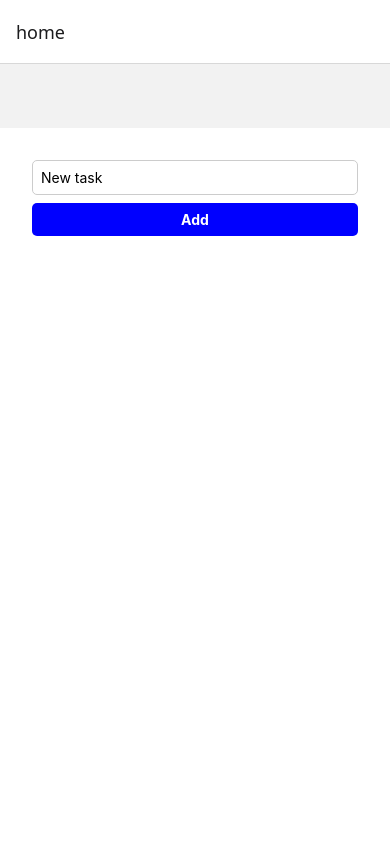
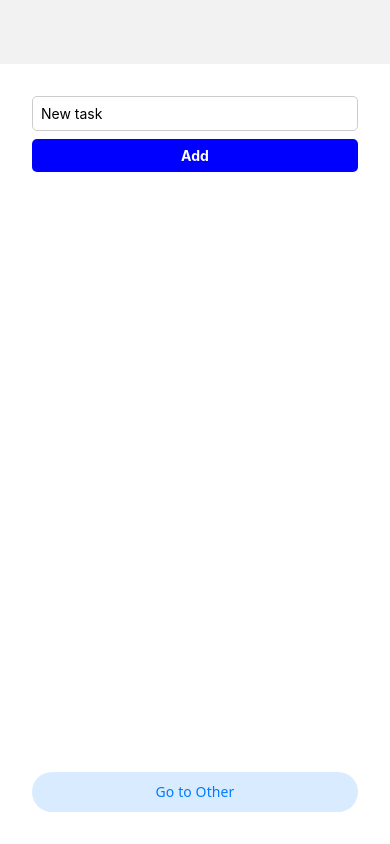
Before and after one commit to jonathansedrez/bareRn, a React Native app: screen /home in a window 390 px wide. Built offline with nearby package versions, Linux system fonts and the light colour scheme.

Commit message:
feat: add navigation between Stack navigation

```diff
--- a/App.tsx
+++ b/App.tsx
@@ -1,68 +1,27 @@
-import React, {useState} from 'react';
+import React from 'react';
 import {NavigationContainer} from '@react-navigation/native';
 import {createNativeStackNavigator} from '@react-navigation/native-stack';
-import {
-  FlatList,
-  StyleSheet,
-  Text,
-  TextInput,
-  TouchableOpacity,
-  View,
-} from 'react-native';
+import {NativeStackNavigationProp} from '@react-navigation/native-stack';
 
-function Home(): React.JSX.Element {
-  const [taskInput, setTaskInput] = useState('');
-  const [tasks, setTasks] = useState<{id: string; text: string}[]>([]);
+import {Home, Other} from './components';
 
-  const handleAddTask = () => {
-    setTasks([
-      ...tasks,
-      {
-        id: `${Date.now()}-${Math.floor(Math.random() * 100000)}`,
-        text: taskInput,
-      },
-    ]);
-    setTaskInput('');
-  };
+type StackRoutesParams = {
+  home: undefined;
+  other: undefined;
+};
+export type NavigationStackRoutes =
+  NativeStackNavigationProp<StackRoutesParams>;
 
-  const handleRemoveTask = (id: string) => {
-    setTasks(tasks.filter(task => task.id !== id));
-  };
-
-  return (
-    <View style={styles.container}>
-      <TextInput
-        style={styles.input}
-        placeholder="New task"
-        returnKeyType="done"
-        value={taskInput}
-        onChangeText={setTaskInput}
-        onSubmitEditing={handleAddTask}
-      />
-      <TouchableOpacity style={styles.addButton} onPress={handleAddTask}>
-        <Text style={styles.addButtonText}>Add</Text>
-      </TouchableOpacity>
-      <FlatList
-        data={tasks}
-        keyExtractor={item => item.id}
-        renderItem={({item}) => (
-          <View style={styles.taskItem}>
-            <Text>{item.text}</Text>
-            <TouchableOpacity onPress={() => handleRemoveTask(item.id)}>
-              <Text style={styles.removeText}>X</Text>
-            </TouchableOpacity>
-          </View>
-        )}
-      />
-    </View>
-  );
-}
-
-const Stack = createNativeStackNavigator();
+const Stack = createNativeStackNavigator<StackRoutesParams>();
 function StackRoutes() {
   return (
-    <Stack.Navigator>
-      <Stack.Screen name="home" component={Home} />
+    <Stack.Navigator initialRouteName="home">
+      <Stack.Screen
+        name="home"
+        component={Home}
+        options={{headerShown: false}}
+      />
+      <Stack.Screen name="other" component={Other} />
     </Stack.Navigator>
   );
 }
@@ -74,47 +33,3 @@ export default function App() {
     </NavigationContainer>
   );
 }
-
-const styles = StyleSheet.create({
-  container: {
-    flex: 1,
-    padding: 32,
-    marginTop: 64,
-    backgroundColor: '#fff',
-  },
-  title: {
-    fontSize: 24,
-    fontWeight: 'bold',
-    marginBottom: 8,
-    textAlign: 'center',
-  },
-  input: {
-    borderWidth: 1,
-    borderColor: '#ccc',
-    padding: 8,
-    marginBottom: 8,
-    borderRadius: 5,
-  },
-  addButton: {
-    backgroundColor: 'blue',
-    padding: 8,
-    borderRadius: 5,
-    alignItems: 'center',
-    marginBottom: 16,
-  },
-  addButtonText: {
-    color: '#fff',
-    fontWeight: 'bold',
-  },
-  taskItem: {
-    flexDirection: 'row',
-    justifyContent: 'space-between',
-    padding: 8,
-    borderBottomWidth: 1,
-    borderBottomColor: '#ccc',
-  },
-  removeText: {
-    color: 'red',
-    fontWeight: 'bold',
-  },
-});
--- /dev/null
+++ b/components/Home.tsx
@@ -0,0 +1,107 @@
+import {useNavigation} from '@react-navigation/native';
+import {useState} from 'react';
+import {
+  View,
+  TextInput,
+  TouchableOpacity,
+  Text,
+  FlatList,
+  StyleSheet,
+} from 'react-native';
+import {Button} from '@react-navigation/elements';
+import {NavigationStackRoutes} from '../App';
+
+export function Home(): React.JSX.Element {
+  const navigation = useNavigation<NavigationStackRoutes>();
+
+  const [taskInput, setTaskInput] = useState('');
+  const [tasks, setTasks] = useState<{id: string; text: string}[]>([]);
+
+  const handleAddTask = () => {
+    setTasks([
+      ...tasks,
+      {
+        id: `${Date.now()}-${Math.floor(Math.random() * 100000)}`,
+        text: taskInput,
+      },
+    ]);
+    setTaskInput('');
+  };
+
+  const handleRemoveTask = (id: string) => {
+    setTasks(tasks.filter(task => task.id !== id));
+  };
+
+  return (
+    <View style={styles.container}>
+      <TextInput
+        style={styles.input}
+        placeholder="New task"
+        returnKeyType="done"
+        value={taskInput}
+        onChangeText={setTaskInput}
+        onSubmitEditing={handleAddTask}
+      />
+      <TouchableOpacity style={styles.addButton} onPress={handleAddTask}>
+        <Text style={styles.addButtonText}>Add</Text>
+      </TouchableOpacity>
+      <FlatList
+        data={tasks}
+        keyExtractor={item => item.id}
+        renderItem={({item}) => (
+          <View style={styles.taskItem}>
+            <Text>{item.text}</Text>
+            <TouchableOpacity onPress={() => handleRemoveTask(item.id)}>
+              <Text style={styles.removeText}>X</Text>
+            </TouchableOpacity>
+          </View>
+        )}
+      />
+      <Button onPress={() => navigation.navigate('other')}>Go to Other</Button>
+    </View>
+  );
+}
+
+const styles = StyleSheet.create({
+  container: {
+    flex: 1,
+    padding: 32,
+    marginTop: 64,
+    backgroundColor: '#fff',
+  },
+  title: {
+    fontSize: 24,
+    fontWeight: 'bold',
+    marginBottom: 8,
+    textAlign: 'center',
+  },
+  input: {
+    borderWidth: 1,
+    borderColor: '#ccc',
+    padding: 8,
+    marginBottom: 8,
+    borderRadius: 5,
+  },
+  addButton: {
+    backgroundColor: 'blue',
+    padding: 8,
+    borderRadius: 5,
+    alignItems: 'center',
+    marginBottom: 16,
+  },
+  addButtonText: {
+    color: '#fff',
+    fontWeight: 'bold',
+  },
+  taskItem: {
+    flexDirection: 'row',
+    justifyContent: 'space-between',
+    padding: 8,
+    borderBottomWidth: 1,
+    borderBottomColor: '#ccc',
+  },
+  removeText: {
+    color: 'red',
+    fontWeight: 'bold',
+  },
+});
--- /dev/null
+++ b/components/Other.tsx
@@ -0,0 +1,9 @@
+import {Text, View} from 'react-native';
+
+export function Other() {
+  return (
+    <View>
+      <Text>Other screnen - Stack</Text>
+    </View>
+  );
+}
--- /dev/null
+++ b/components/index.tsx
@@ -0,0 +1,2 @@
+export * from './Home';
+export * from './Other';
```
Also changed, not shown: 1 other file (tests, documents, lock files or other folders).
